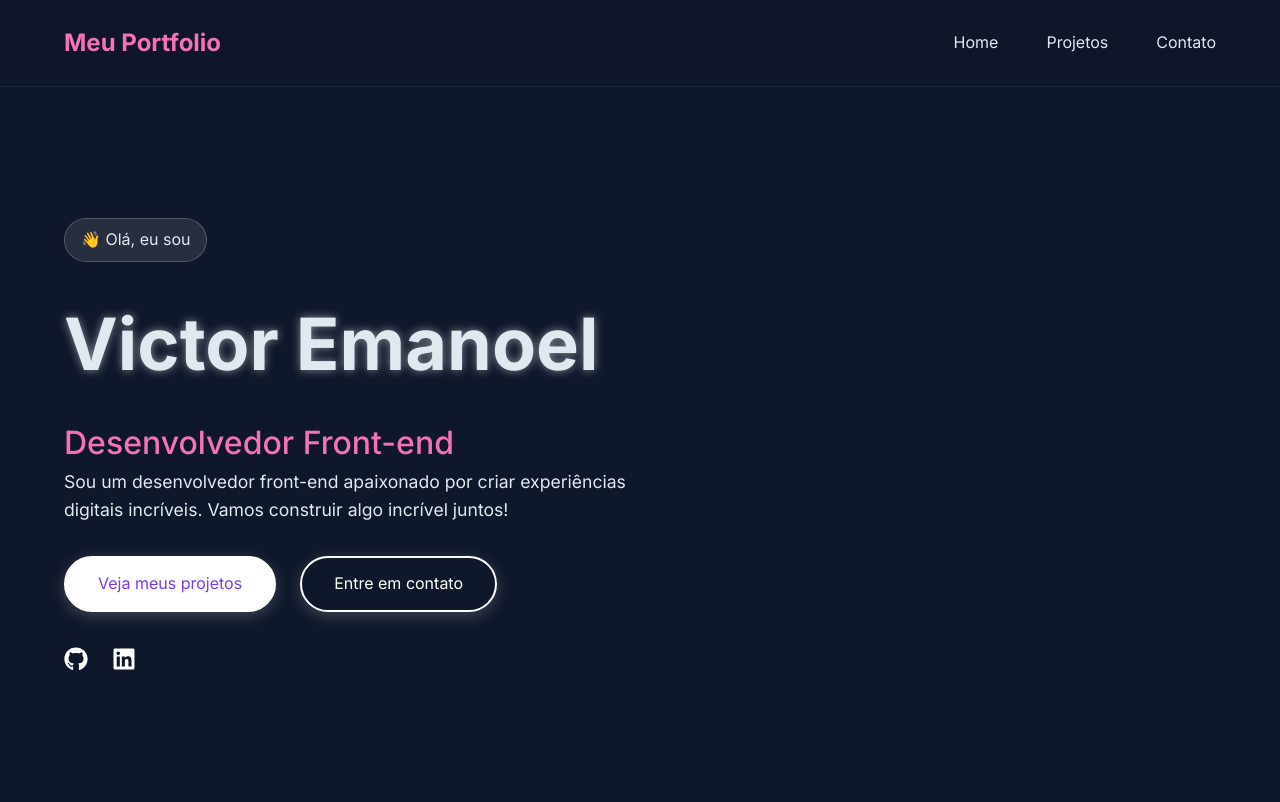
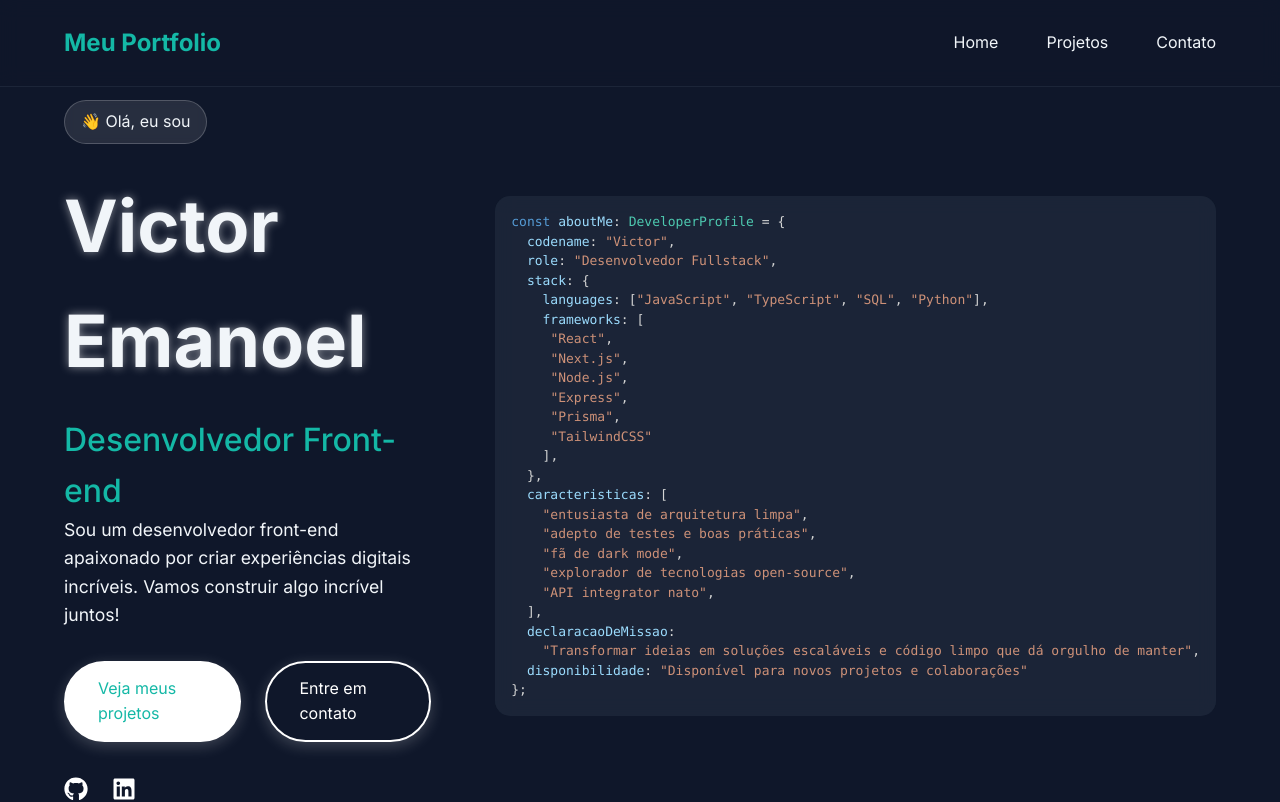
Before and after one commit to vctrr1/portfolio-website, a React (Vite) app: page / in a window 1280 px wide. Shown: the top 802 px of the page. Built offline with nearby package versions, Linux system fonts and the light colour scheme.

Commit message:
feat: add syntax heghlighter to about me hero section

```diff
--- a/package.json
+++ b/package.json
@@ -17,12 +17,14 @@
     "gh-pages": "^6.3.0",
     "react": "^19.1.0",
     "react-dom": "^19.1.0",
-    "react-icons": "^5.5.0"
+    "react-icons": "^5.5.0",
+    "react-syntax-highlighter": "^15.6.1"
   },
   "devDependencies": {
     "@eslint/js": "^9.30.1",
     "@types/react": "^19.1.8",
     "@types/react-dom": "^19.1.6",
+    "@types/react-syntax-highlighter": "^15.5.13",
     "@vitejs/plugin-react": "^4.6.0",
     "eslint": "^9.30.1",
     "eslint-plugin-react-hooks": "^5.2.0",
--- a/src/App.css
+++ b/src/App.css
@@ -5,17 +5,17 @@
 }
 
 :root {
-  --primary-color: #7c3aed;
-  --primary-dark: #5b21b6;
-  --secondary-color: #db2777;
-  --accent-color: #f472b6;
-  --text-color: #e2e8f0;
-  --light-text: #94a3b8;
-  --background: #0f172a;
-  --section-bg: #1e293b;
-  --card-bg: #1e293b;
-  --gradient-start: #7c3aed;
-  --gradient-end: #db2777;
+  --primary-color: #38bdf8; /* Azul claro - fresco, moderno */
+  --primary-dark: #0ea5e9; /* Azul médio */
+  --secondary-color: #6366f1; /* Roxo suave e mais neutro que o atual */
+  --accent-color: #14b8a6; /* Verde água elegante */
+  --text-color: #f1f5f9; /* Quase branco */
+  --light-text: #94a3b8; /* Mantido */
+  --background: #0f172a; /* Mantido */
+  --section-bg: #1e293b; /* Mantido */
+  --card-bg: #1e293b; /* Mantido */
+  --gradient-start: #38bdf8;
+  --gradient-end: #6366f1;
   --nav-bg: rgba(15, 23, 42, 0.8);
   --card-border: rgba(148, 163, 184, 0.1);
 }
@@ -163,7 +163,7 @@ body {
 
 .btn-primary {
   background: white;
-  color: var(--primary-color);
+  color: var(--accent-color);
   box-shadow: 0 4px 15px rgba(255, 255, 255, 0.2);
   border: 2px solid white;
 }
@@ -190,6 +190,30 @@ body {
   color: var(--accent-color);
 }
 
+/*Hero media queries*/
+
+@media (max-width: 1024px) {
+  .hero-container {
+    flex-direction: column;
+    text-align: center;
+    gap: 3rem;
+    padding-top: 120px;
+  }
+
+  .hero-content {
+    text-align: center;
+    max-width: 100%;
+  }
+
+  .hero-buttons {
+    justify-content: center;
+  }
+
+  .hero-socials {
+    justify-content: center;
+  }
+}
+
 .footer {
   text-align: center;
   padding: 2rem 0;
--- a/src/components/Hero.tsx
+++ b/src/components/Hero.tsx
@@ -1,6 +1,8 @@
 import { motion } from "framer-motion";
 import { FaGithub } from "react-icons/fa";
 import { FaLinkedin } from "react-icons/fa";
+import { Prism as SyntexHighLighter } from "react-syntax-highlighter";
+import { vscDarkPlus } from "react-syntax-highlighter/dist/esm/styles/prism";
 
 const fadeInUp = {
   initial: { opacity: 0, y: 20 },
@@ -50,6 +52,7 @@ const Hero = () => {
               href="#projects"
               className="btn-primary"
               whileTap={{ scale: 0.95 }}
+              whileHover={{ scale: 1.03 }}
             >
               Veja meus projetos
             </motion.a>
@@ -57,6 +60,7 @@ const Hero = () => {
               href="#contact"
               className="btn-secondary"
               whileTap={{ scale: 0.95 }}
+              whileHover={{ scale: 1.03 }}
             >
               Entre em contato
             </motion.a>
@@ -73,6 +77,53 @@ const Hero = () => {
             </motion.a>
           </motion.div>
         </motion.div>
+        <motion.div
+          className="hero-image"
+          initial={{ opacity: 0, x: 50 }}
+          animate={{ opacity: 1, x: 0 }}
+          transition={{ duration: 0.8, delay: 0.4 }}
+        >
+          <div className="code-display">
+            <SyntexHighLighter
+              language="javascript"
+              style={vscDarkPlus}
+              customStyle={{
+                margin: 0,
+                padding: "1rem",
+                borderRadius: "15px",
+                height: "100%",
+                background: "rgba(30, 41, 59, 0.8)",
+                backdropFilter: "blur(10px)",
+              }}
+            >
+              {`const aboutMe: DeveloperProfile = {
+  codename: "Victor",
+  role: "Desenvolvedor Fullstack",
+  stack: {
+    languages: ["JavaScript", "TypeScript", "SQL", "Python"],
+    frameworks: [
+     "React",
+     "Next.js",
+     "Node.js",
+     "Express",
+     "Prisma",
+     "TailwindCSS"
+    ],
+  },
+  caracteristicas: [
+    "entusiasta de arquitetura limpa",
+    "adepto de testes e boas práticas",
+    "fã de dark mode",
+    "explorador de tecnologias open-source",
+    "API integrator nato",
+  ],
+  declaracaoDeMissao:
+    "Transformar ideias em soluções escaláveis e código limpo que dá orgulho de manter",
+  disponibilidade: "Disponível para novos projetos e colaborações"
+};`}
+            </SyntexHighLighter>
+          </div>
+        </motion.div>
       </div>
     </motion.section>
   );
--- a/src/components/Navbar.tsx
+++ b/src/components/Navbar.tsx
@@ -45,14 +45,14 @@ const Navbar = () => {
           whileHover={{ scale: 1.1 }}
           whileTap={{ scale: 0.95 }}
         >
-          <a>Projetos</a>
+          <a href="#projects">Projetos</a>
         </motion.li>
         <motion.li
           variants={fadeInUp}
           whileHover={{ scale: 1.1 }}
           whileTap={{ scale: 0.95 }}
         >
-          <a>Contato</a>
+          <a href="#contact">Contato</a>
         </motion.li>
       </motion.ul>
     </motion.nav>
```
Also changed, not shown: 1 other file (tests, documents, lock files or other folders).
